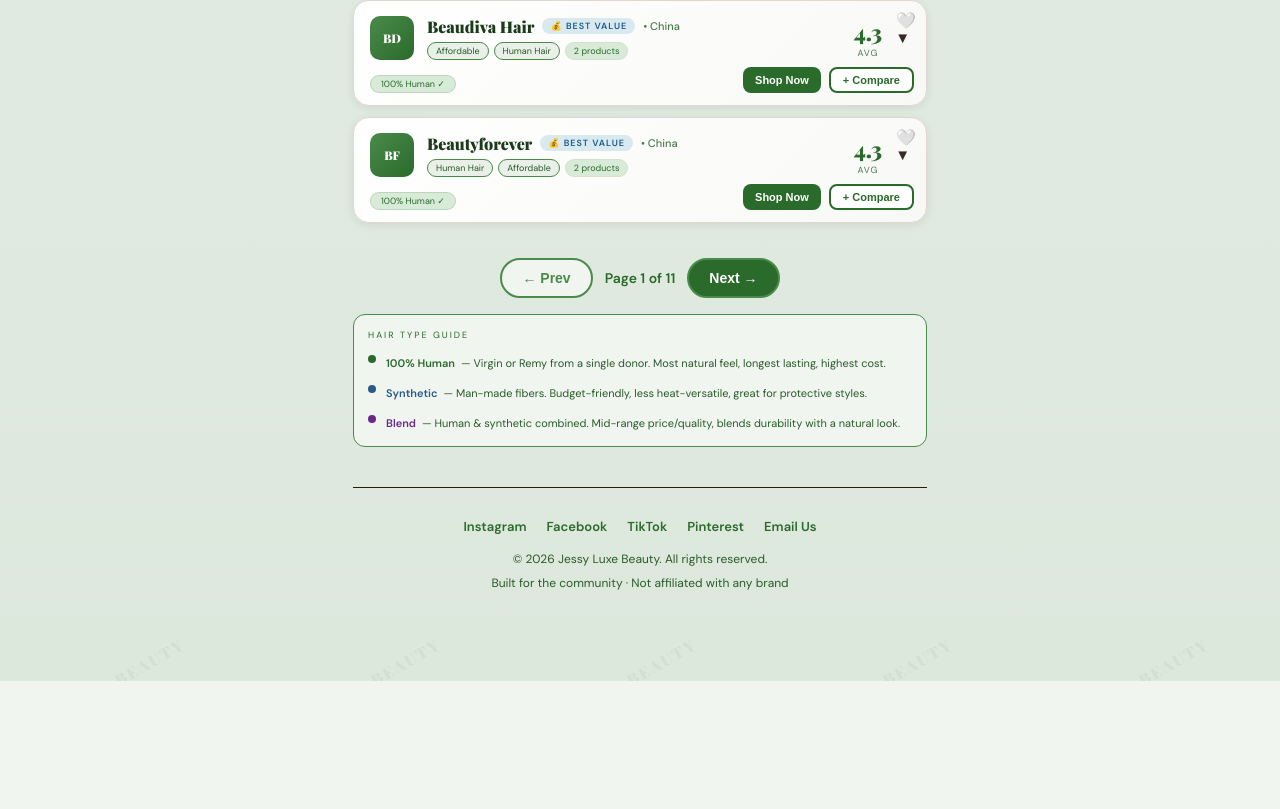
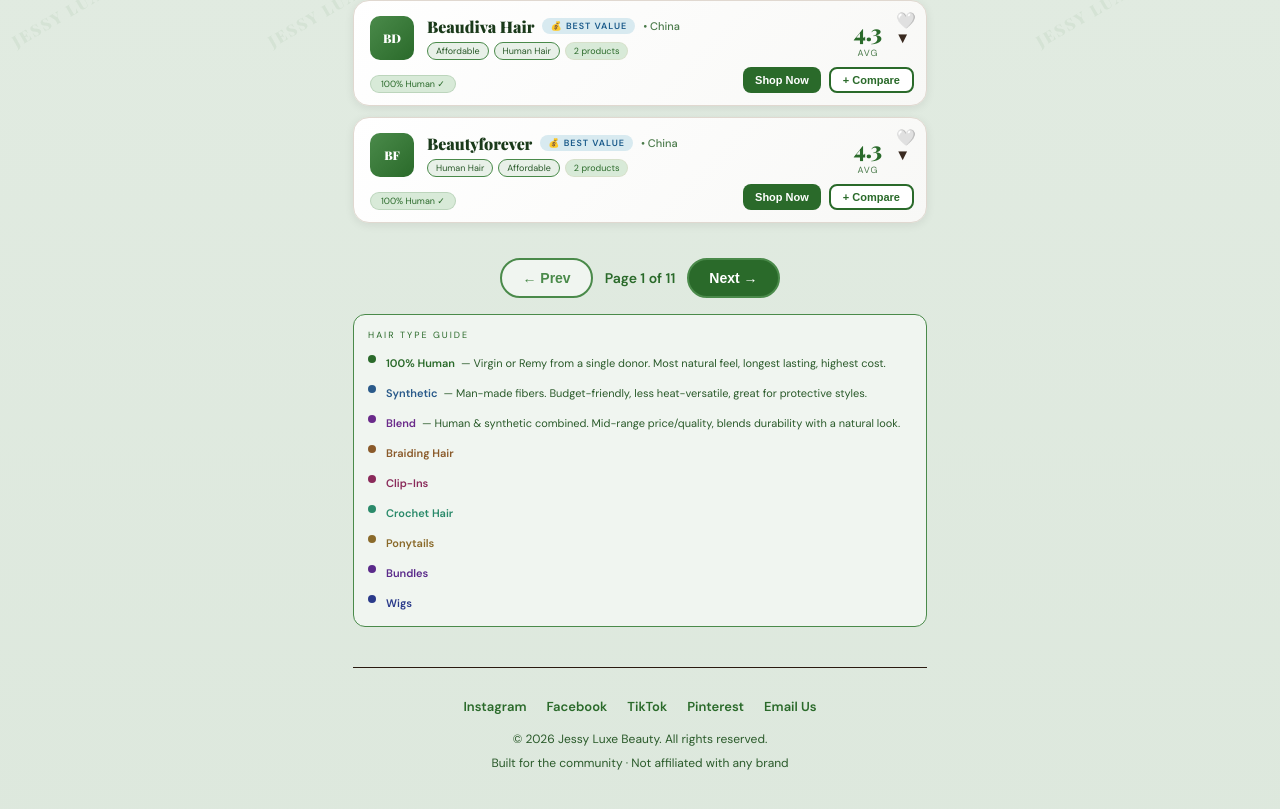
Before and after one commit to jessysupply/jessy-luxe-app, a React (Create React App) app: page / in a window 1280 px wide. Shown: the part 3526-4335 px from the top of the page. Before the commit the page ends 4207 px from the top, so only its background shows below. Built offline with nearby package versions, Linux system fonts and the light colour scheme.

Commit message:
Added new hair categories and expanded vendor categories

```diff
--- a/src/App.js
+++ b/src/App.js
@@ -1165,9 +1165,59 @@ const DEAL_OF_THE_WEEK = {
 
 // EXISTING CODE 👇
 const CATEGORY_CONFIG = {
-  human:     { label: "100% Human",  color: "#2a6a2a", bg: "#d8ead8" },
-  synthetic: { label: "Synthetic",   color: "#2a5a8a", bg: "#d8e8f0" },
-  mixed:     { label: "Blend",       color: "#6a2a8a", bg: "#ead8f0" },
+  human: {
+    label: "100% Human",
+    color: "#2a6a2a",
+    bg: "#d8ead8"
+  },
+
+  synthetic: {
+    label: "Synthetic",
+    color: "#2a5a8a",
+    bg: "#d8e8f0"
+  },
+
+  mixed: {
+    label: "Blend",
+    color: "#6a2a8a",
+    bg: "#ead8f0"
+  },
+
+  braiding: {
+    label: "Braiding Hair",
+    color: "#8a5a2a",
+    bg: "#f3e2c8"
+  },
+
+  clipins: {
+    label: "Clip-Ins",
+    color: "#8a2a5a",
+    bg: "#f0d8e8"
+  },
+
+  crochet: {
+    label: "Crochet Hair",
+    color: "#2a8a6a",
+    bg: "#d8f0e8"
+  },
+
+  ponytails: {
+    label: "Ponytails",
+    color: "#8a6a2a",
+    bg: "#f0ead8"
+  },
+
+  bundles: {
+    label: "Bundles",
+    color: "#5a2a8a",
+    bg: "#e8d8f0"
+  },
+
+  wigs: {
+    label: "Wigs",
+    color: "#2a3a8a",
+    bg: "#d8def0"
+  }
 };
 // ADD THIS 👇
 function DealOfTheWeek() {
```
